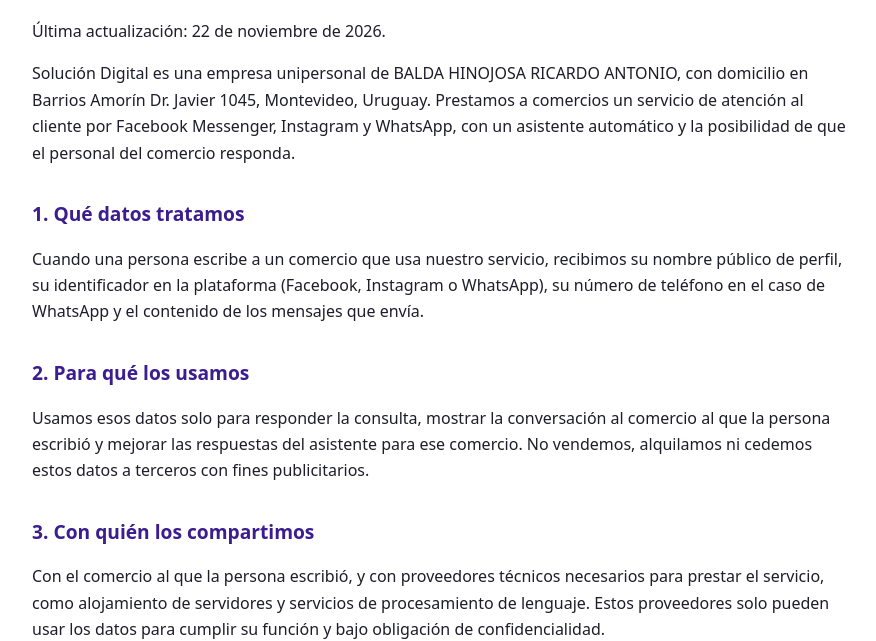
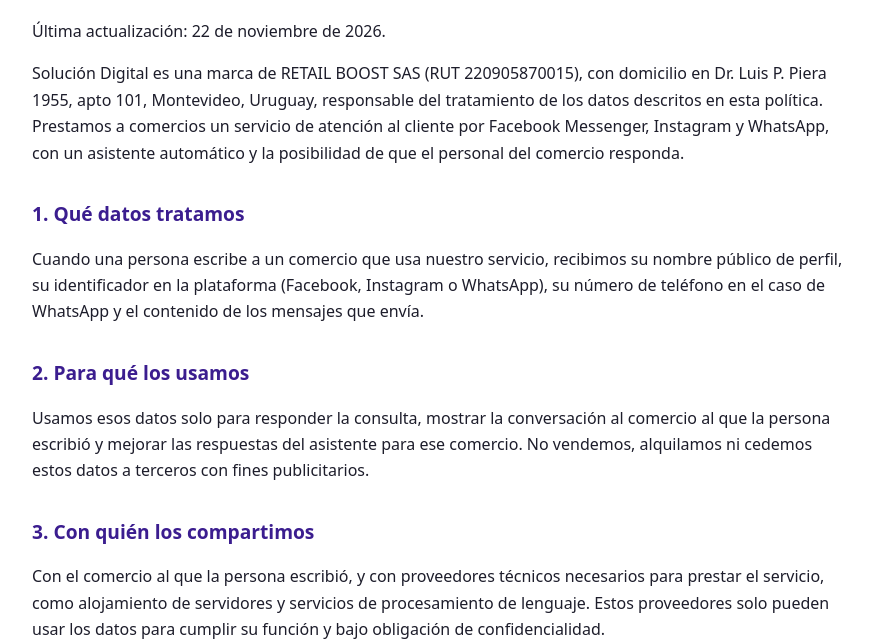
Before and after one commit to ricardobalda11-hub/web-solucion-digital, a plain HTML site: page privacidad.html in a window 1280 px wide. Shown: the part 160-801 px from the top of the page, without its empty margins (198-1074 px from the left). Drawn offline with Linux system fonts and the light colour scheme.

Commit message:
Privacidad: responsable RETAIL BOOST SAS
aCo-Authored-By: Claude Opus 5.5 <noreply@anthropic.com>
Claude-Session: https://claude.ai/code/session_01NG4gDomnpHKr4WYcrJTaq3

```diff
--- a/privacidad.html
+++ b/privacidad.html
@@ -17,7 +17,7 @@
 <h1>Política de privacidad</h1>
 <p>Última actualización: 22 de noviembre de 2026.</p>
 
-<p>Solución Digital es una empresa unipersonal de BALDA HINOJOSA RICARDO ANTONIO, con domicilio en Barrios Amorín Dr. Javier 1045, Montevideo, Uruguay. Prestamos a comercios un servicio de atención al cliente por Facebook Messenger, Instagram y WhatsApp, con un asistente automático y la posibilidad de que el personal del comercio responda.</p>
+<p>Solución Digital es una marca de RETAIL BOOST SAS (RUT 220905870015), con domicilio en Dr. Luis P. Piera 1955, apto 101, Montevideo, Uruguay, responsable del tratamiento de los datos descritos en esta política. Prestamos a comercios un servicio de atención al cliente por Facebook Messenger, Instagram y WhatsApp, con un asistente automático y la posibilidad de que el personal del comercio responda.</p>
 
 <h2>1. Qué datos tratamos</h2>
 <p>Cuando una persona escribe a un comercio que usa nuestro servicio, recibimos su nombre público de perfil, su identificador en la plataforma (Facebook, Instagram o WhatsApp), su número de teléfono en el caso de WhatsApp y el contenido de los mensajes que envía.</p>
```
